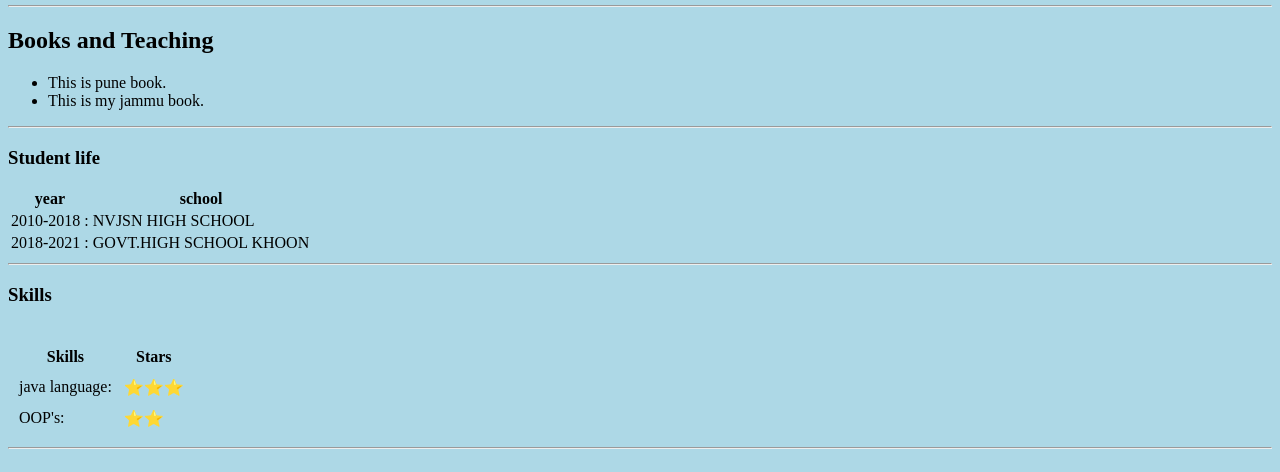
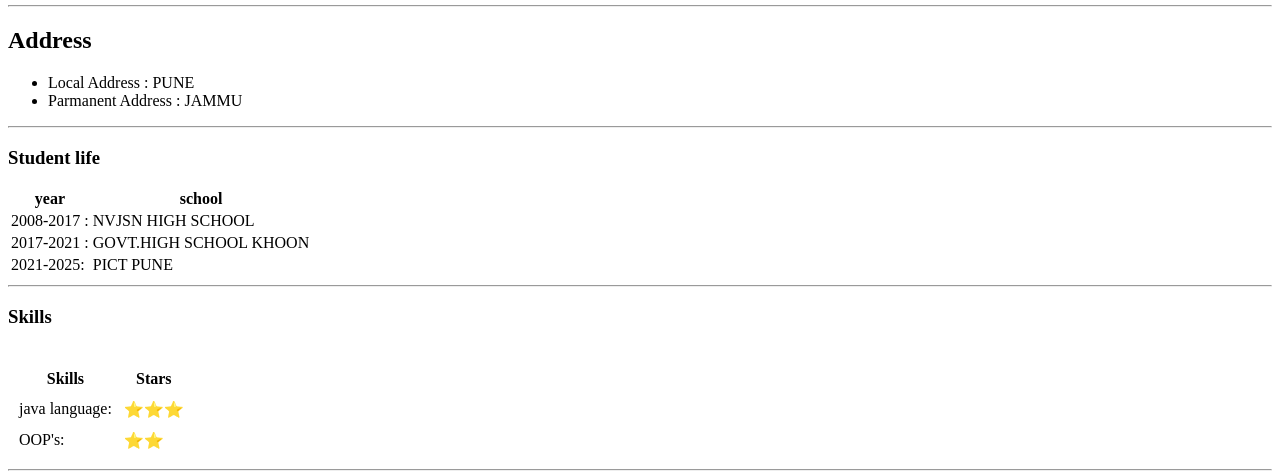
Before and after one commit to vijaykumar289200/Bj, a plain HTML site: page index.html in a window 1280 px wide. Shown: the part 257-729 px from the top of the page. Drawn offline with Linux system fonts and the light colour scheme.

Commit message:
Add files via upload

```diff
--- a/index.html
+++ b/index.html
@@ -3,8 +3,9 @@
  <head>
   <meta name="description" content="vijay is great ,he do great thing" <meta name="keywords" content="java,c++,python" <meta charset="utf-8">
   <title>vijay's personal site</title>
+  <link rel="stylesheet" href="css/styles.css">
   </head>
-  <body bgcolor="lightblue">
+  <body>
     <table cellspacing="20">
       <tr>
         <td><img src="image/vijay.png" alt="Vijaypicture" width="200" height="200"></td>
@@ -21,10 +22,10 @@
       </tr>
     </table>
     <hr>
-    <h2>Books and Teaching</h2>
+    <h2>Address</h2>
     <ul>
-      <li>This is pune book.</li>
-      <li>This is my jammu book.</li>
+      <li>Local Address : PUNE</li>
+      <li>Parmanent Address : JAMMU</li>
     </ul>
     <hr>
     <h3> Student life</h3>
@@ -37,17 +38,21 @@
       </thead>
       <body>
       <tr>
-        <td>2010-2018 : </td>
+        <td>2008-2017 : </td>
         <td> NVJSN HIGH SCHOOL</td>
       </tr>
       <tr>
         <td>
-          2018-2021 :
+          2017-2021 :
         </td>
         <td>
           GOVT.HIGH SCHOOL KHOON
 
         </td>
+      </tr>
+      <tr>
+        <td>2021-2025:</td>
+        <td>PICT PUNE </td>
       </tr>
     </body>
     </table>
```
